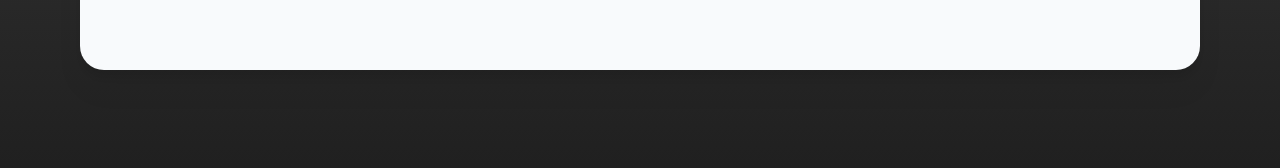
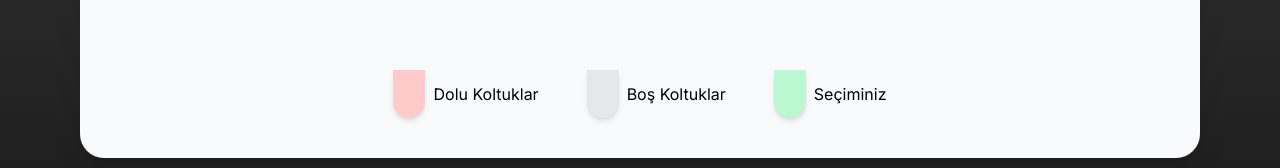
Before and after one commit to esrasevinc/beylikduzu-bilet, a Next.js app: page / in a window 1280 px wide. Shown: the part 474-642 px from the top of the page. Built offline with nearby package versions, Linux system fonts and the light colour scheme; no server answers.

Commit message:
koltuk rengi bilgileri eklendi

```diff
--- a/app/_components/Seat.tsx
+++ b/app/_components/Seat.tsx
@@ -10,14 +10,14 @@ interface SeatProps {
 const Seat = ({ label, status, onClick, isSelected }: SeatProps) => {
 
   const backgroundColor = isSelected
-    ? 'bg-blue-200'
+    ? 'bg-green-200'
     : status === 'Dolu'
-    ? 'bg-green-200'
+    ? 'bg-red-200'
     : 'bg-gray-200';
 
   return (
     <div
-      className={`seat cursor-pointer rounded-t-lg rounded-b-full h-16 w-12 shadow-md flex justify-center items-center ${backgroundColor}`}
+      className={`seat cursor-pointer rounded-t-lg rounded-b-full h-14 w-10 shadow-md flex justify-center items-center p-0 m-0 ${backgroundColor}`}
       onClick={status === 'Dolu' ? undefined : onClick}
       style={{ cursor: status === 'Dolu' ? 'auto' : 'pointer' }}
     >
--- a/app/_components/SeatSelection.tsx
+++ b/app/_components/SeatSelection.tsx
@@ -126,17 +126,18 @@ const SeatSelection = ({ activityId }: SeatSelectionProps) => {
           className="items-center justify-center w-full"
         />
         <div
-          className="seat-container grid gap-2 my-10 justify-center items-center justify-items-center"
+          className="seat-container grid  my-10 justify-center items-center justify-between"
           style={{
             gridTemplateColumns: `repeat(${activity?.eventHall.columns! || 0}, minmax(3rem, 1fr))`,
             justifyContent: 'center',
             justifyItems: 'center',
             alignItems: 'center',
+            gap: '0.1rem'
           }}
         >
           {seatingChart.map((row, rowIndex) => (
             row.map((seat, colIndex) => (
-              seat ? (
+              seat && (
                 <Seat
                   status={seat.status}
                   key={`${rowIndex}-${colIndex}`}
@@ -144,11 +145,23 @@ const SeatSelection = ({ activityId }: SeatSelectionProps) => {
                   onClick={() => handleSeatSelect(seat)}
                   isSelected={seat.id === selectedSeat?.id}
                 />
-              ) : (
-                <div key={`${rowIndex}-${colIndex}`} className="w-12 h-16 bg-transparent" />
               )
             ))
           ))}
+        </div>
+        <div className='seat-info flex flex-row items-center justify-center gap-12 w-full mt-20'>
+            <div className='flex flex-row items-center justify-center gap-2'>
+                <div className='rounded-t-lg rounded-b-full h-12 w-8 shadow-md flex justify-center items-center bg-red-200'></div>
+                <p>Dolu Koltuklar</p>
+            </div>
+            <div className='flex flex-row items-center justify-center gap-2'>
+                <div className='rounded-t-lg rounded-b-full h-12 w-8 shadow-md flex justify-center items-center bg-gray-200'></div>
+                <p>Boş Koltuklar</p>
+            </div>
+            <div className='flex flex-row items-center justify-center gap-2'>
+                <div className='rounded-t-lg rounded-b-full h-12 w-8 shadow-md flex justify-center items-center bg-green-200'></div>
+                <p>Seçiminiz</p>
+            </div>
         </div>
       </div>
     </div>
```
